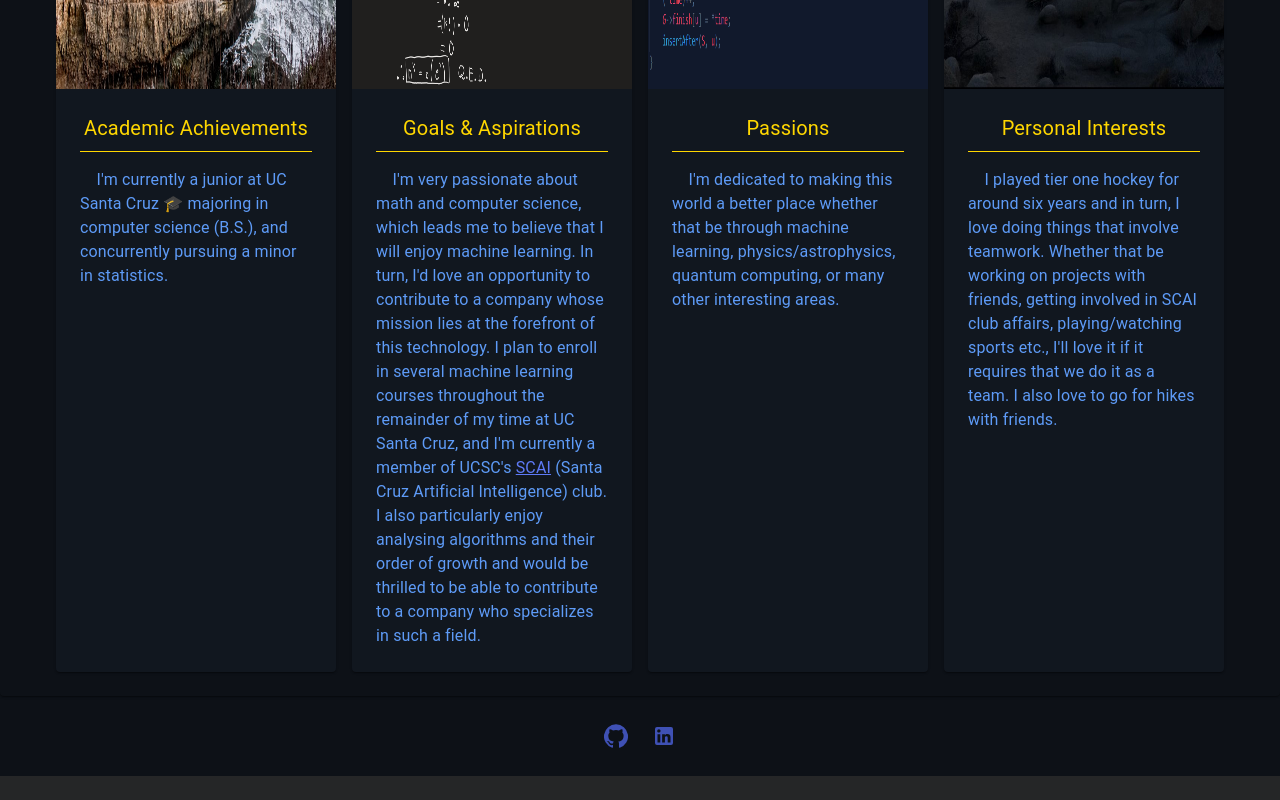
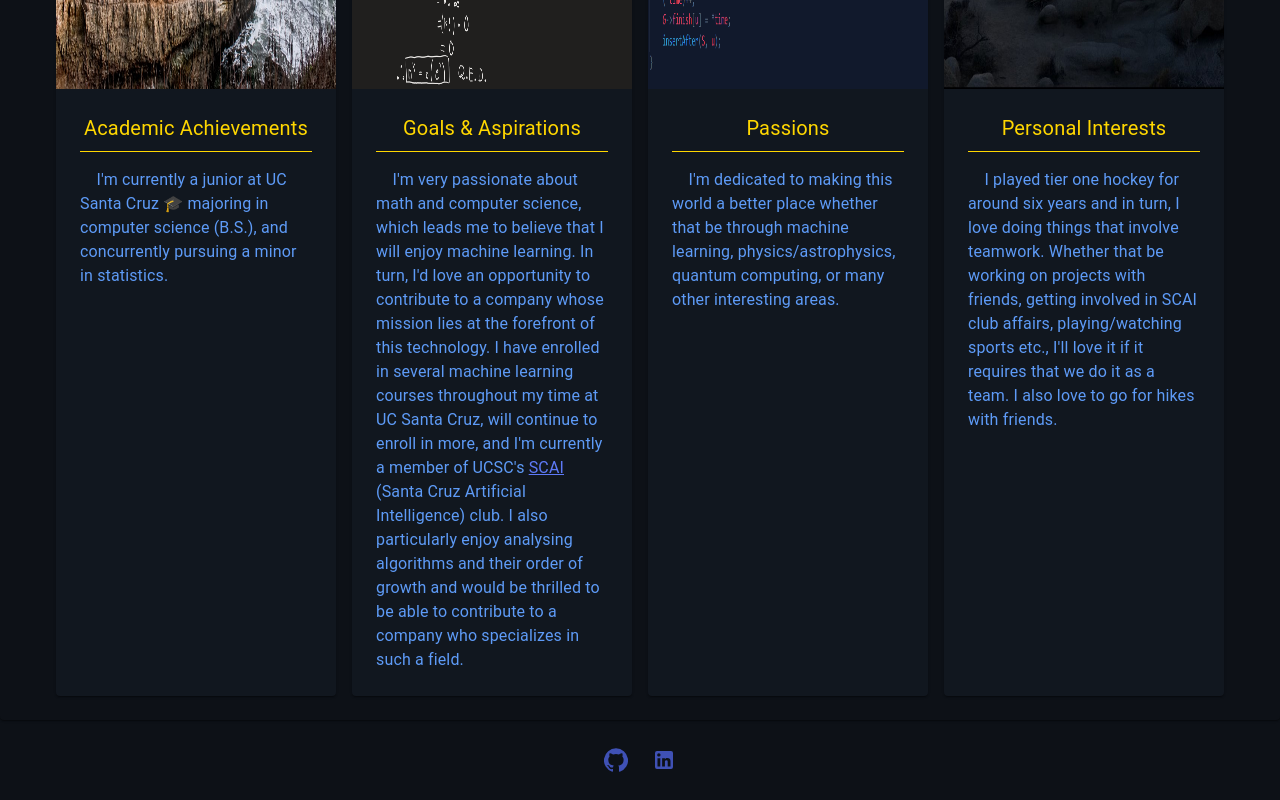
Before and after one commit to Donovanphenry/Donovanphenry, a React (Create React App) app: page /#/ in a window 1280 px wide. Shown: the part 972-1772 px from the top of the page. Before the commit the page ends 1748 px from the top, so only its background shows below. Built offline with nearby package versions, Linux system fonts and the light colour scheme.

Commit message:
Enrolled in ML courses, not will enroll

```diff
--- a/src/Home.js
+++ b/src/Home.js
@@ -537,8 +537,9 @@ function Home() {
                   that I will enjoy machine learning. In turn, I&apos;d
                   love an opportunity to contribute to a company whose
                   mission lies at the forefront of this technology. I
-                  plan to enroll in several machine learning courses
-                  throughout the remainder of my time at UC Santa Cruz,
+                  have enrolled in several machine learning courses
+                  throughout my time at UC Santa Cruz, will continue
+                  to enroll in more,
                   and I&apos;m currently a member of UCSC&apos;s <a
                     className = {classes.middleOfTextLink}
                     href = "https://scai.ucsc.edu/" >
```
Also changed, not shown: 11 other files (tests, documents, lock files or other folders).
